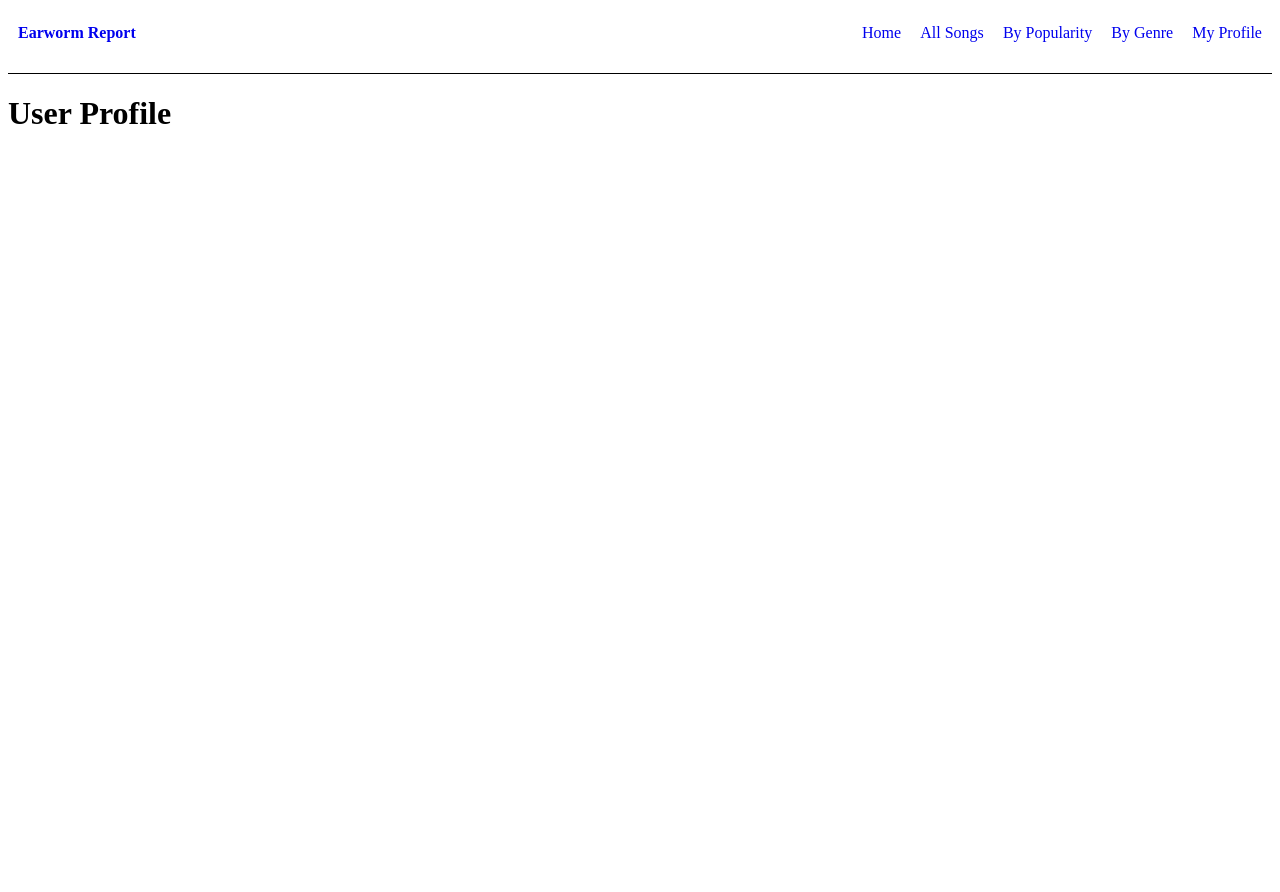
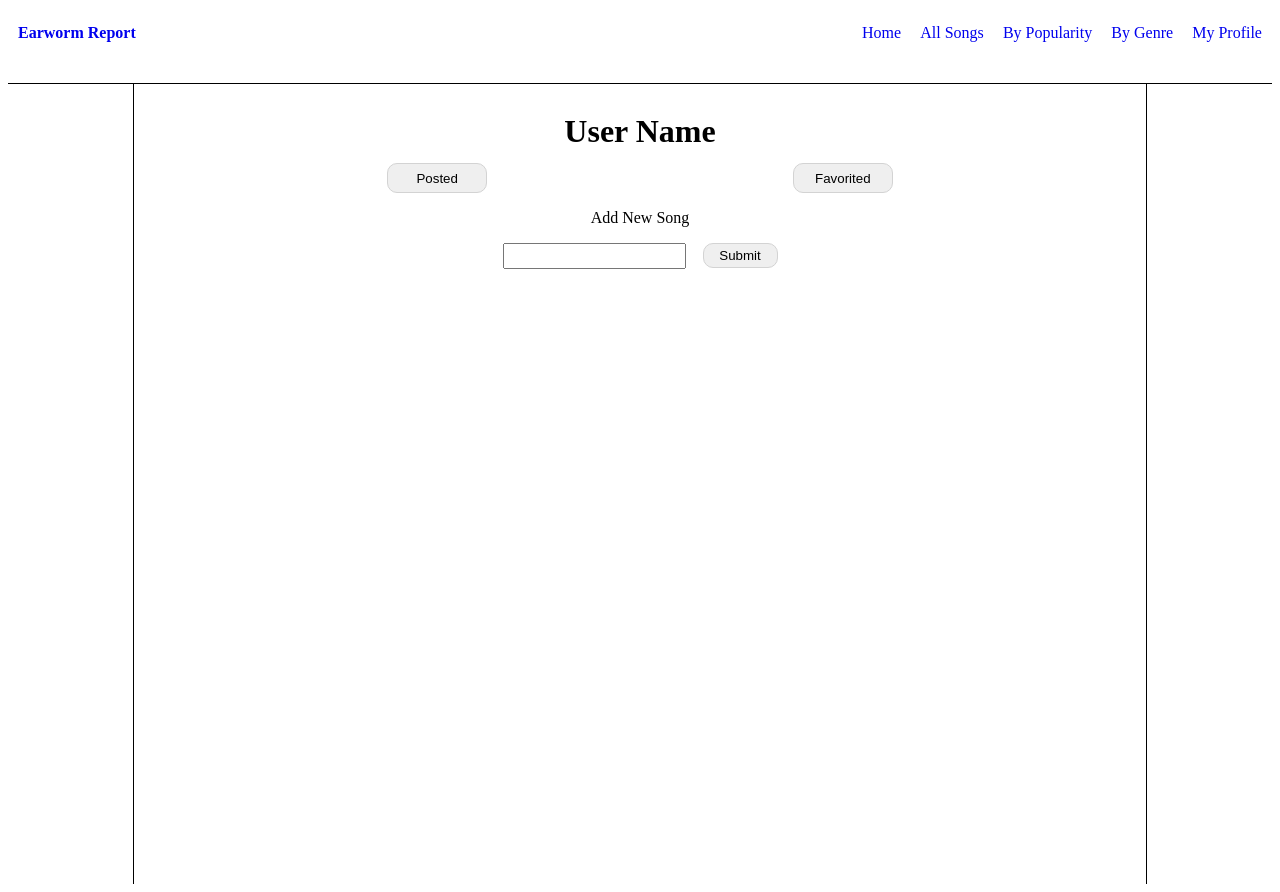
Before and after one commit to Nielene/Earworm-Report, a React (Create React App) app in the folder frontend/: page /profile/1 in a window 1280 px wide. Before the commit the page ends 800 px from the top, so only its background shows below. Built offline with nearby package versions, Linux system fonts and the light colour scheme.

Commit message:
some css, search allSongs working

```diff
--- /dev/null
+++ b/frontend/src/actions/songActions.js
@@ -0,0 +1,15 @@
+import { FETCH_ALL_SONGS } from './types';
+import axios from 'axios';
+
+
+export const fetchAllSongs = () => dispatch => {
+  axios.get('/songs')
+  .then(res => {
+    // console.log(res.data);
+    // debugger
+    dispatch ({
+      type: FETCH_ALL_SONGS,
+      payload: res.data.songs
+    })
+  })
+}
--- a/frontend/src/components/songs/AllSongs.js
+++ b/frontend/src/components/songs/AllSongs.js
@@ -1,16 +1,77 @@
 import React, { Component } from 'react';
+import { connect } from 'react-redux';
+import { fetchAllSongs } from '../../actions/songActions';
+import { Link } from 'react-router-dom';
 // import '../../css/home/Home.css';
 
 
 
 class AllSongs extends Component {
+  state = {
+    searchedSong: '',
+    formSubmitted: false,
+  }
+
+  handleChange = (e) => {
+    this.setState({
+      [e.target.name]: e.target.value,
+      formSubmitted: false,
+    })
+  }
+
+  handleSubmit = (e) => {
+    e.preventDefault();
+    this.setState({
+      formSubmitted: true,
+    })
+  }
+
+  componentDidMount() {
+    this.props.fetchAllSongs();
+  }
 
 
   render () {
+    console.log(this.props);
+    console.log(this.state);
+
+    const { searchedSong, formSubmitted } = this.state;
+    const { all_songs } = this.props;
+    const filteredSongs = all_songs.filter( song => {
+      return song.title.toLowerCase().includes(searchedSong.toLowerCase())
+    })
+
+    let songArray = all_songs;
+    if (!formSubmitted) {
+      songArray = all_songs
+    } else if (formSubmitted) {
+      songArray = filteredSongs
+    }
+
+    const songItems = songArray.map(song => (
+      <div key={song.song_id}>
+
+        <Link to='' style={{textDecoration: 'none'}} >
+          <img src={song.img_url} alt='' width='50' />
+        </Link>
+
+        <Link to='' style={{textDecoration: 'none'}} >
+          <h2>{song.title} </h2>
+        </Link>
+
+      </div>
+    ))
 
     return (
-        <div className='background'>
+        <div className=''>
           <h1> All Songs </h1>
+
+          <form onSubmit={this.handleSubmit} >
+            <input type='text' name='searchedSong' onChange={this.handleChange} ></input>
+            <button type='submit'>Search By Title </button>
+          </form>
+
+          {songItems}
         </div>
 
     )
@@ -18,5 +79,16 @@ class AllSongs extends Component {
 }
 
 
+const mapStateToProps = state => ({
+  all_songs: state.songs.all_songs,
+})
 
-export default AllSongs;
+const mapDispatchToProps = dispatch => {
+  return {
+    fetchAllSongs: () => dispatch(fetchAllSongs()),
+  }
+}
+
+
+
+export default connect(mapStateToProps, mapDispatchToProps)(AllSongs);
--- a/frontend/src/components/users/UserProfile.js
+++ b/frontend/src/components/users/UserProfile.js
@@ -8,9 +8,41 @@ class UserProfile extends Component {
 
   render () {
 
+
     return (
-        <div className='background'>
-          <h1> User Profile </h1>
+
+        <div className='mainBodyDiv'>
+          <div className='mainBody userProfile'>
+            <div className='usernameTitle'>
+              <h1> User Name </h1>
+            </div>
+
+            <form className='form'>
+
+                <div className='postedAndFavoritedButtonsDiv'>
+                  <div className='leftPostedbutton'>
+                    <button type='button' >Posted</button>
+                  </div>
+                  <div className='rightFavoritedButton'>
+                    <button type='button' >Favorited</button>
+                  </div>
+                </div>
+
+              <div className='addNewSongDiv'>
+                <p>Add New Song</p>
+                <div className='addNewSong'>
+                  <div className='addNewSongTextInput'>
+                    <input type='text' />
+                  </div>
+                  <div className='addNewSongSubmitButton'>
+                    <button type='submit' > Submit</button>
+                  </div>
+                </div>
+              </div>
+
+            </form>
+
+          </div>
         </div>
 
     )
--- a/frontend/src/css/Home.css
+++ b/frontend/src/css/Home.css
@@ -2,18 +2,25 @@
   display: flex;
   justify-content: center;
   height: 100vh;
+
 }
 
 .mainBody {
   display: flex;
-  width: 80%;
   border-left: 1px solid black;
   border-right: 1px solid black;
   /* background-color: red; */
+
+  /* must have: */
   justify-content: center;
+  width: 80%;
+  padding-top: 15px;
+  min-width: 800px;
+  height: auto;
+
 }
 
-
+/* HomePage  */
 .homepageTitle {
   display: flex;
   justify-content: center;
@@ -22,4 +29,79 @@
 .homepageTitle h1 {
   font-size: 50px;
   font-weight: normal;
+  margin: 0px;
+  padding-top: 100px;
 }
+
+/* UserProfile */
+/* UserProfile */
+
+.userProfile {
+  display: flex;
+  flex-direction: column;
+}
+
+.usernameTitle {
+  display: flex;
+  justify-content: center;
+
+  margin: 0px;
+  height: 50px;
+}
+.usernameTitle h1 {
+  margin: 0px;
+}
+
+.form {
+  display: flex;
+  flex-direction: column;
+  height: 90%;
+  align-items: center;
+
+}
+
+.postedAndFavoritedButtonsDiv {
+  display: flex;
+  flex-direction: row;
+  /* background-color: red; */
+  width: 50%;
+  height: 30px;
+  justify-content: space-between;
+}
+.leftPostedbutton button {
+  width: 100px;
+  height: 30px;
+  border-radius: 10px;
+  border: 1px solid lightgrey;
+}
+.rightFavoritedButton button {
+  width: 100px;
+  height: 30px;
+  border-radius: 10px;
+  border: 1px solid lightgrey;
+
+}
+
+.addNewSongDiv {
+  display: flex;
+  flex-direction: column;
+}
+.addNewSongDiv p {
+  text-align: center;
+}
+.addNewSong {
+  display: flex;
+  flex-direction: row;
+  width: 275px;
+  justify-content: space-between;
+}
+.addNewSongTextInput input {
+  width: 175px;
+  height: 20px;
+}
+.addNewSongSubmitButton button {
+  width: 75px;
+  height: 25px;
+  border: 1px solid lightgrey;
+  border-radius: 10px;
+}
--- a/frontend/src/css/Navbar.css
+++ b/frontend/src/css/Navbar.css
@@ -2,13 +2,12 @@
   /* background-color: red; */
   display: flex;
   flex-direction: row;
-  height: 50px;
   justify-content: space-between;
   border-bottom: 1px solid black;
 
   /* must have: */
-  padding-bottom: 15px;
-
+  height: 75px;
+  width: 100%;
 }
 
 .leftNavBar {
```
Also changed, not shown: frontend/src/components/songs/scrap.js (added, +126 -0 lines), frontend/src/reducers/songReducer.js (line endings or trailing spaces), 1 other file (tests, documents, lock files or other folders).
